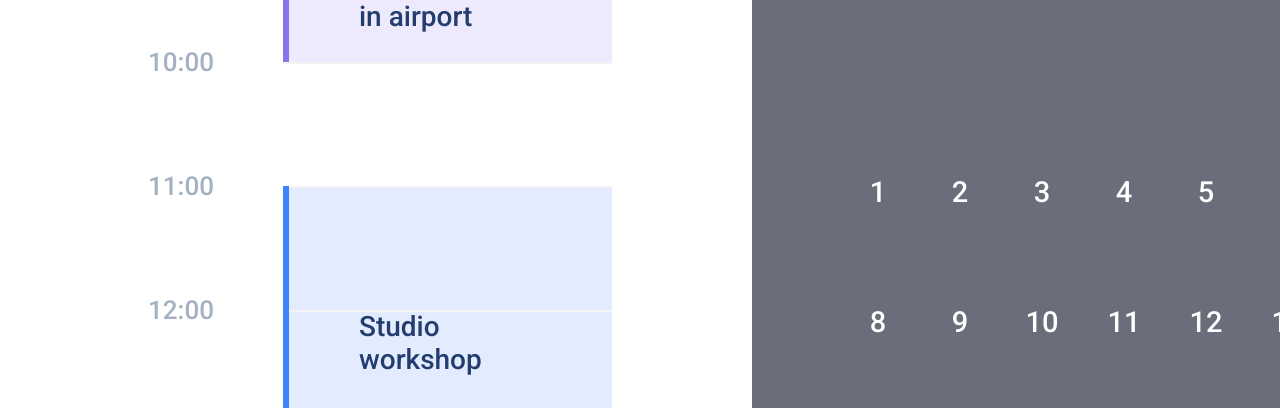
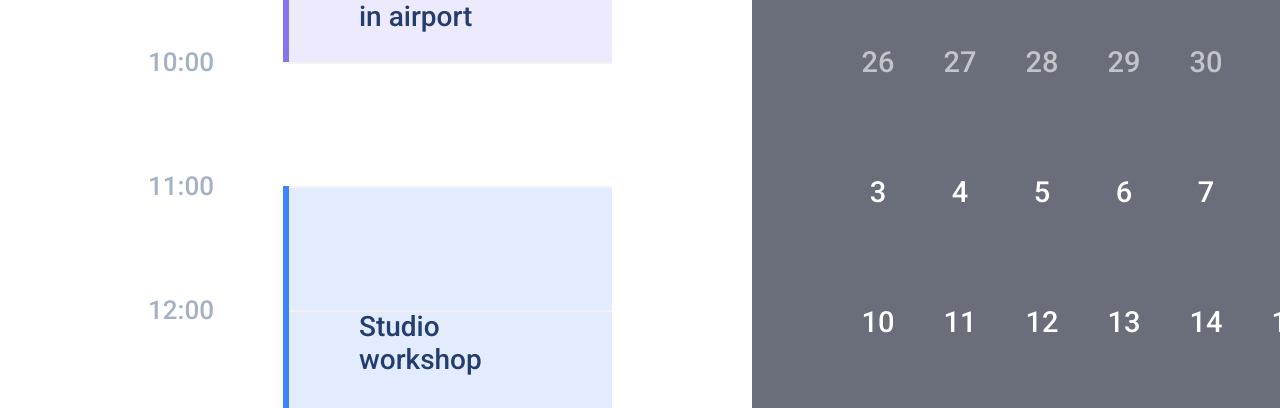
Before and after one commit to pavlykravlyk/calendar, a plain HTML site: page index.html in a window 1280 px wide. Shown: the part 390-798 px from the top of the page. Drawn offline with Linux system fonts and the light colour scheme.

Commit message:
add current date

```diff
--- a/index.js
+++ b/index.js
@@ -3,24 +3,49 @@ const panelTitleEl = document.querySelector(".panel__title");
 const sliderTitleEl = document.querySelector(".slider__title");
 const dayCellEl = document.querySelectorAll(".table__body .day-cell");
 
+
 // Create Date and Time Values
 const date = new Date();
-
 const currentDate = date.getDate();
 const currentMonth = date.getMonth();
 const currentYear = date.getFullYear();
-const currentDay = date.getDay();
-
 const monthNames = ["January", "February", "March", "April", "May", "June", "July", "August", "September", "October", "November", "December"];
 const currentMonthName = monthNames[currentMonth];
-
-const firstDayOftMonth = new Date(currentYear, currentMonth, 1);
+const firstDayOfCurrentMonth = new Date(currentYear, currentMonth, 1);
+const firstDayOfPrevMonth = new Date(currentYear, currentMonth - 1, 1);
 const lastDayOfMonth = new Date(currentYear, currentMonth + 1, 0);
+const lastDayOfPrevMonth = new Date(currentYear, currentMonth, 0);
+const firstDayOfNextMonth = new Date(currentYear, currentMonth + 1);
+console.log(date)
+const currentDay = date.getDay(firstDayOfCurrentMonth);
 
 // Push Values into HTML
 panelTitleEl.innerText = `${currentDate} ${currentMonthName} ${currentYear}`;
 sliderTitleEl.innerText = `${currentMonthName} ${currentYear}`;
 
-for (let i = firstDayOftMonth.getDate(); i <= lastDayOfMonth.getDate(); i += 1) {
-    dayCellEl[i + currentDay].innerText = i;
+// Current Days of the Month
+for (let i = firstDayOfCurrentMonth.getDate(); i <= lastDayOfMonth.getDate(); i += 1) {
+    const idxDayCorr = (i - 1) + (currentDay - 1)
+    console.log(i)
+    dayCellEl[idxDayCorr].innerText = i;
+
+    dayCellEl[idxDayCorr].addEventListener("mouseover", onMouseOver);
+    dayCellEl[idxDayCorr].addEventListener("mouseleave", onMouseLeave)
 };
+
+// Previous Days of the Month
+for (let i = 1; i < currentDay; i += 1) {
+    dayCellEl[i - 1].innerText = (i + 1) + (lastDayOfMonth.getDate() - currentDay);
+    dayCellEl[i - 1].style.opacity = "0.6";
+}
+
+// Mouse Events
+function onMouseOver(event) {
+    event.target.style.backgroundColor = "var(--accent-color)";
+    event.target.style.cursor = "pointer";
+}
+
+function onMouseLeave(event) {
+    event.target.style.backgroundColor = "unset";
+    event.target.style.cursor = "unset"
+}
--- a/styles/styles.css
+++ b/styles/styles.css
@@ -257,20 +257,20 @@ button {
     border-radius: 50%;
 }
 
-.table__body .day-cell:hover, .table__body .day-cell:focus{
+/* .table__body .day-cell:hover, .table__body .day-cell:focus{
     background-color: var(--accent-color);
     cursor: pointer;
-}
+} */
 
-.table__body .table__row:nth-child(5) .table__cell:nth-child(n+5) .day-cell {
+/* .table__body .table__row:nth-child(5) .table__cell:nth-child(n+5) .day-cell {
     opacity: 0.6;
-}
+} */
 
-.table__body .table__row:nth-child(5) .table__cell:nth-child(n+5) .day-cell:hover,
+/* .table__body .table__row:nth-child(5) .table__cell:nth-child(n+5) .day-cell:hover,
 .table__body .table__row:nth-child(5) .table__cell:nth-child(n+5) .day-cell:focus {
     background-color: unset;
     cursor: auto;
-}
+} */
 
 /* ////////////////// FILTER ////////////////////// */
 
```
